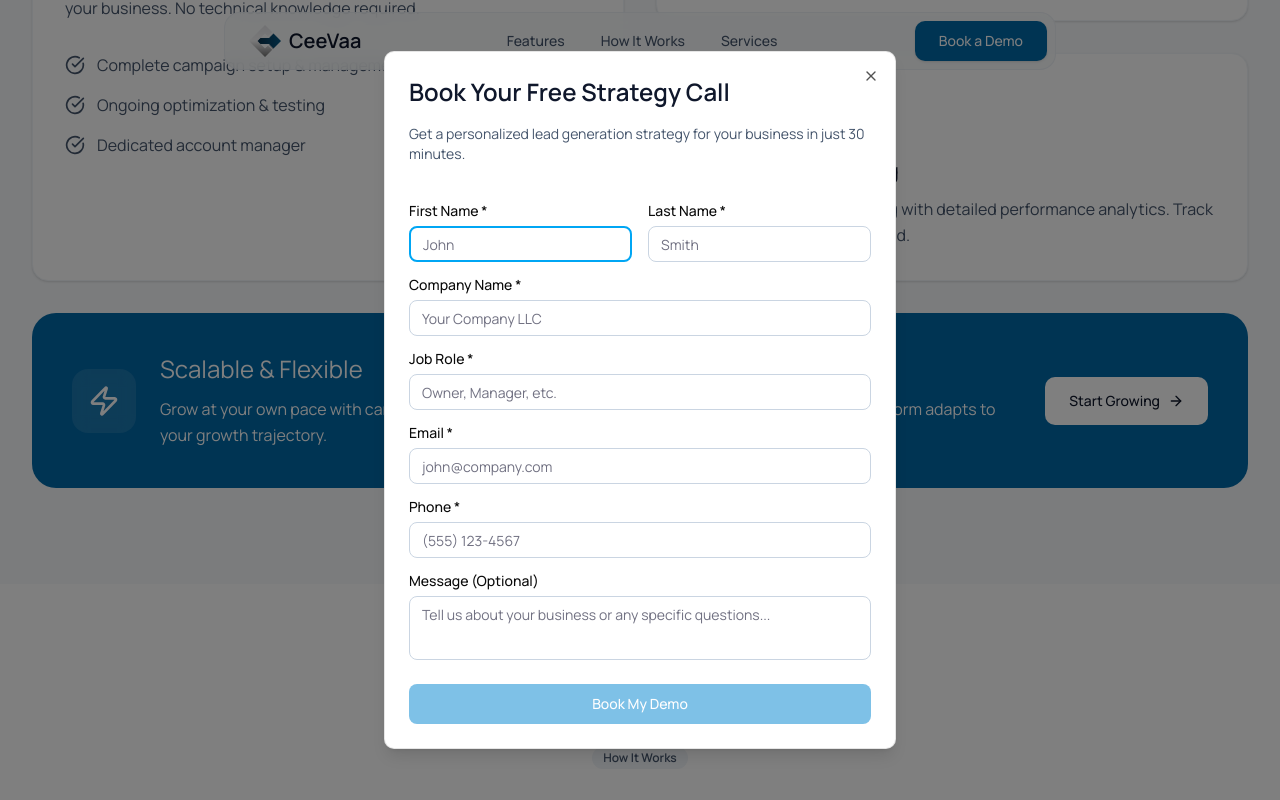
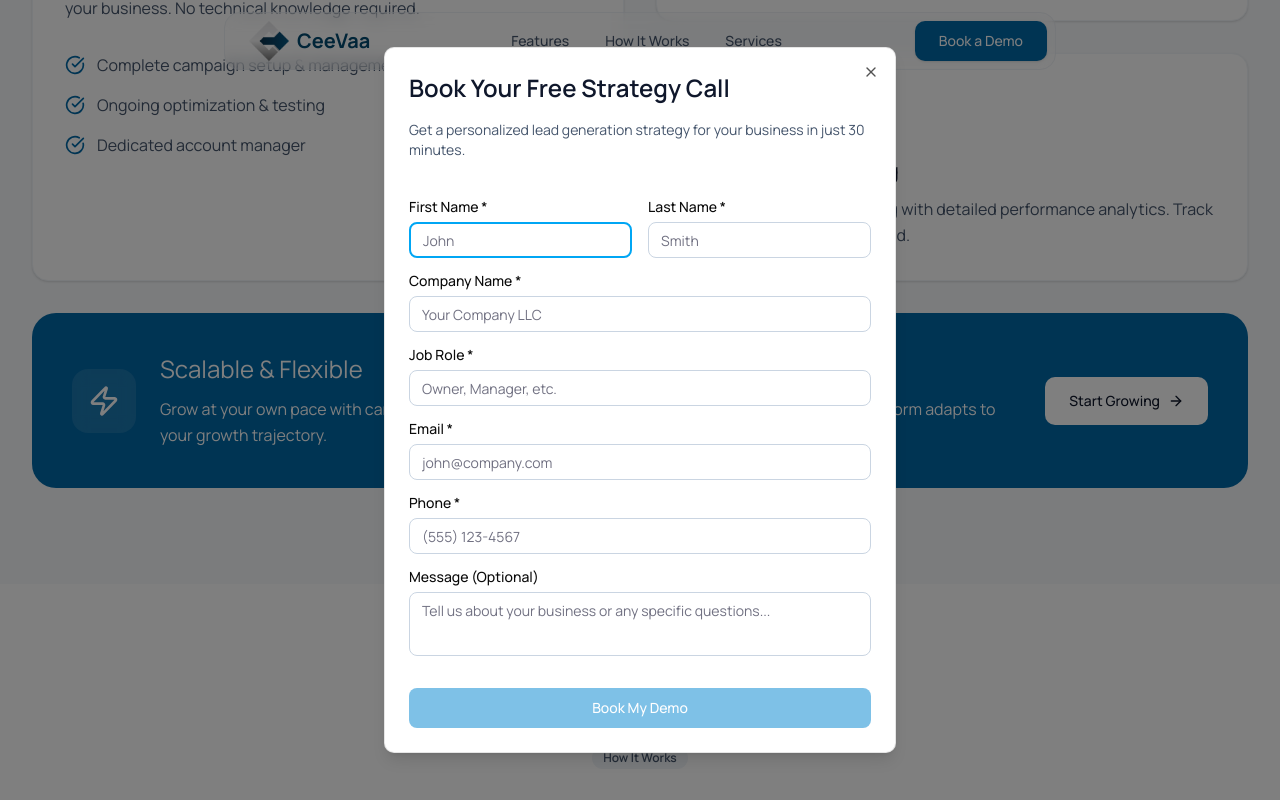
Before and after one commit to ceevaa-leads/ceevaa, a Next.js app: page / in a window 1280 px wide. Both pictures are taken after a click on the button "Start Growing". Shown: the part 1332-2132 px from the top of the page. Built offline with nearby package versions, Linux system fonts and the light colour scheme.

Commit message:
Logo update. Removed interactions

```diff
--- a/app/sections/BookDemoForm.tsx
+++ b/app/sections/BookDemoForm.tsx
@@ -347,7 +347,7 @@ export function BookDemoForm({
                     </div>
 
                     {/* Submit Button */}
-                    <div className="pt-2">
+                    <div className="pt-4">
                         <Button
                             type="submit"
                             disabled={!validateForm() || isSubmitting}
--- a/app/sections/Comparison.tsx
+++ b/app/sections/Comparison.tsx
@@ -1,7 +1,7 @@
 'use client'
 
-import { Button, Badge } from "@/app/components";
-import { ArrowRight, Check, X as XIcon } from "lucide-react";
+import { Badge } from "@/app/components";
+import { Check, X as XIcon } from "lucide-react";
 import { motion } from "motion/react";
 import { comparisonContent } from "@/app/content";
 
@@ -150,25 +150,6 @@ export function ComparisonSection() {
                         </motion.div>
                     ))}
                 </motion.div>
-
-                {/* Bottom CTA */}
-                <motion.div
-                    className="text-center mt-12"
-                    initial={{ y: 30, opacity: 0 }}
-                    whileInView={{ y: 0, opacity: 1 }}
-                    transition={{ duration: 0.6, delay: 0.3 }}
-                    viewport={{ once: true }}
-                >
-                    <motion.div whileHover={{ scale: 1.05 }} whileTap={{ scale: 0.95 }}>
-                        <Button
-                            variant="outline"
-                            className="border-sky-700 text-sky-700 hover:bg-sky-50 hover:text-sky-700 hover:border-sky-700 px-8 h-12 rounded-lg cursor-pointer"
-                        >
-                            {comparisonContent.cta}
-                            <ArrowRight className="ml-2 w-4 h-4" />
-                        </Button>
-                    </motion.div>
-                </motion.div>
             </div>
         </motion.section>
     );
--- a/app/sections/Features.tsx
+++ b/app/sections/Features.tsx
@@ -6,7 +6,7 @@ import {
 } from "lucide-react";
 import { motion } from "motion/react";
 import { featuresContent } from "@/app/content";
-import { BookDemoForm } from "./BookDemoForm";
+import { BookDemoForm } from "@/app/sections/BookDemoForm";
 
 // Icon mapping helper - Add more icons as needed
 const iconMap = {
@@ -96,7 +96,7 @@ export function FeaturesSection() {
                                                 transition={{ duration: 0.5, delay: 0.4 + i * 0.1 }}
                                                 viewport={{ once: true }}
                                             >
-                                                <CheckCircle className="w-5 h-5 text-slate-600 mr-3" />
+                                                <CheckCircle className="w-5 h-5 text-sky-700 mr-3" />
                                                 <span>{text}</span>
                                             </motion.div>
                                         ))}
@@ -135,14 +135,13 @@ export function FeaturesSection() {
                         </div>
                         <div className="flex flex-col sm:flex-row gap-3 mt-6 md:mt-0">
                             <BookDemoForm key={featuresContent.bottomCard.cta}>
-                                <motion.div whileHover={{ scale: 1.05 }} whileTap={{ scale: 0.95 }}>
+                                <motion.div whileHover={{ scale: 1.05 }} whileTap={{ scale: 1 }}>
                                     <Button className="bg-white text-slate-900 hover:bg-slate-100 px-6 h-12 rounded-lg cursor-pointer">
                                         {featuresContent.bottomCard.cta}
                                         <ArrowRight className="w-4 h-4 ml-2" />
                                     </Button>
                                 </motion.div>
                             </BookDemoForm>
-
                         </div>
                     </div>
                 </motion.div>
--- a/app/sections/FinalCTA.tsx
+++ b/app/sections/FinalCTA.tsx
@@ -4,6 +4,7 @@ import { Button, Badge } from "@/app/components";
 import { CheckCircle } from "lucide-react";
 import { motion } from "motion/react";
 import { finalCTAContent } from "@/app/content";
+import { BookDemoForm } from "@/app/sections/BookDemoForm";
 
 export function FinalCTASection() {
     return (
@@ -59,6 +60,7 @@ export function FinalCTASection() {
                     transition={{ duration: 0.8, delay: 0.6 }}
                     viewport={{ once: true }}
                 >
+                    <BookDemoForm key={finalCTAContent.secondaryCTA}>
                         <motion.div whileHover={{ scale: 1.05 }} whileTap={{ scale: 0.95 }}>
                             <Button
                                 variant="outline"
@@ -67,6 +69,7 @@ export function FinalCTASection() {
                                 {finalCTAContent.secondaryCTA}
                             </Button>
                         </motion.div>
+                    </BookDemoForm>
                 </motion.div>
 
                 <motion.div
--- a/app/sections/Footer.tsx
+++ b/app/sections/Footer.tsx
@@ -38,19 +38,16 @@ export function Footer() {
                         onClick={() =>
                             window.scrollTo({ top: 0, behavior: "smooth" })
                         }
-                        className="inline-flex items-center space-x-2 mb-8 hover:opacity-80 transition-opacity cursor-pointer group"
-                        whileHover={{ scale: 1.05 }}
+                        className="inline-flex items-center space-x-2 mb-8 cursor-pointer group"
                     >
-                        <div className="w-12 h-12 rounded-xl flex items-center justify-center group-hover:scale-110 transition-transform">
+                        <div className="rounded-xl flex items-center justify-center">
                             <motion.img
                                 src={ceeVaaLogo.src}
                                 alt="CeeVaa Logo"
-                                className="w-12 h-12"
-                                whileHover={{ rotate: 360 }}
-                                transition={{ duration: 0.6 }}
+                                className="w-16 h-16"
                             />
                         </div>
-                        <span className="text-2xl text-slate-900 font-semibold">
+                        <span className="text-3xl text-sky-900 font-bold">
                             {footerContent.company.name}
                         </span>
                     </motion.button>
--- a/app/sections/Hero.tsx
+++ b/app/sections/Hero.tsx
@@ -5,7 +5,7 @@ import { Button, Badge } from "@/app/components";
 import { CheckCircle } from "lucide-react";
 import { heroContent } from "@/app/content";
 import { motion } from "motion/react";
-import { BookDemoForm } from "./BookDemoForm";
+import { BookDemoForm } from "@/app/sections/BookDemoForm";
 
 export function HeroSection() {
     return (
--- a/app/sections/Navigation.tsx
+++ b/app/sections/Navigation.tsx
@@ -5,7 +5,7 @@ import { ArrowRight, Menu, X } from "lucide-react";
 import { motion } from "motion/react";
 import ceeVaaLogo from "@/app/icon.png";
 import { navigationContent } from "@/app/content";
-import { BookDemoForm } from "./BookDemoForm";
+import { BookDemoForm } from "@/app/sections/BookDemoForm";
 
 interface NavigationProps {
     mobileMenuOpen: boolean;
@@ -24,7 +24,7 @@ export function Navigation({ mobileMenuOpen, setMobileMenuOpen }: NavigationProp
                 <div className="flex justify-center items-center">
                     {/* Main Navigation Container - Pill with Logo, Links, and CTAs */}
                     <motion.div
-                        className="hidden lg:flex items-center justify-between bg-slate-50/80 backdrop-blur-sm rounded-2xl border border-slate-200/50 w-full max-w-4xl px-[8px] py-[6px] pt-[8px] pr-[4px] pb-[8px] pl-[12px]"
+                        className="hidden lg:flex items-center justify-between backdrop-blur-sm rounded-2xl border border-slate-200/50 w-full max-w-4xl px-2 py-[6px] pt-2 pr-1 pb-2 pl-3"
                         initial={{ scale: 0.9, opacity: 0 }}
                         animate={{ scale: 1, opacity: 1 }}
                         transition={{ duration: 0.6, delay: 0.2 }}
@@ -37,20 +37,16 @@ export function Navigation({ mobileMenuOpen, setMobileMenuOpen }: NavigationProp
                                     behavior: "smooth",
                                 })
                             }
-                            className="flex items-center space-x-2 px-3 hover:opacity-80 transition-opacity cursor-pointer"
-                            whileHover={{ scale: 1.05 }}
-                            whileTap={{ scale: 0.95 }}
+                            className="flex items-center space-x-2 px-3 transition-opacity cursor-pointer"
                         >
-                            <div className="w-8 h-8 rounded-lg flex items-center justify-center">
+                            <div className="w-10 h-10 rounded-lg flex items-center justify-center">
                                 <motion.img
                                     src={ceeVaaLogo.src}
                                     alt="CeeVaa Logo"
-                                    className="w-8 h-8"
-                                    whileHover={{ rotate: 360 }}
-                                    transition={{ duration: 0.6 }}
+                                    className="w-10 h-10"
                                 />
                             </div>
-                            <span className="text-xl text-slate-900 font-semibold">
+                            <span className="text-xl text-sky-900 font-bold">
                                 {navigationContent.logo}
                             </span>
                         </motion.button>
@@ -113,7 +109,7 @@ export function Navigation({ mobileMenuOpen, setMobileMenuOpen }: NavigationProp
                                     transition={{ duration: 0.6 }}
                                 />
                             </div>
-                            <span className="text-xl text-slate-900 font-semibold">
+                            <span className="text-xl text-sky-900 font-bold">
                                 {navigationContent.logo}
                             </span>
                         </div>
```
Lines whose indentation alone changed are shown as unchanged.
